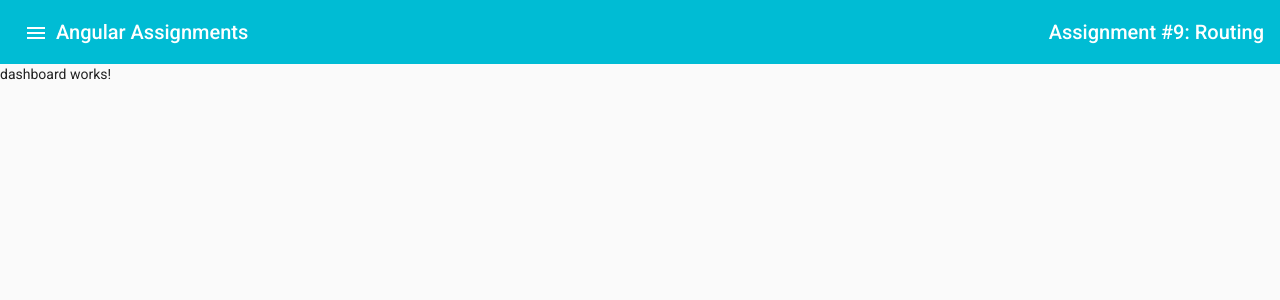
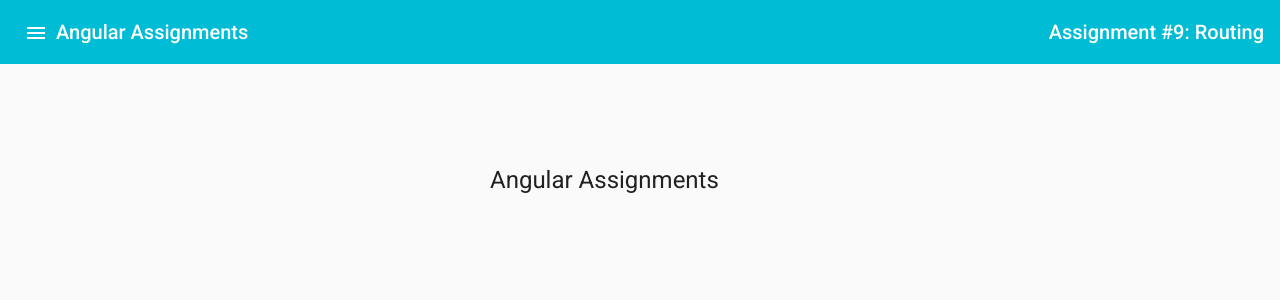
Before and after one commit to Ibrahim-Torabek/Angular-Assignment, an Angular app: page / in a window 1280 px wide. Shown: the top 300 px of the page. Built offline with nearby package versions, Linux system fonts and the light colour scheme; what angular-in-memory-web-api would draw is missing.

Commit message:
Fetched content by id successfully in ContentDetail component

```diff
--- a/src/app/app.component.html
+++ b/src/app/app.component.html
@@ -1,7 +1,8 @@
 <mat-drawer-container class="container" autosize>
   <mat-drawer #drawer class="sidenav" >
     <button color="primary" mat-button routerLink="" (click)="drawer.toggle()"> Home </button>
-    <button color="primary" mat-button routerLink="contents" (click)="drawer.toggle()"> Contents </button>
+    <mat-divider></mat-divider>
+    <button color="primary" mat-button routerLink="contents" (click)="drawer.toggle()"> Content List </button>
   </mat-drawer>
   <div class="sidenav-content">
     <mat-toolbar color="primary">
--- a/src/app/content-card/content-card.component.html
+++ b/src/app/content-card/content-card.component.html
@@ -1,4 +1,4 @@
-<mat-card>
+<mat-card >
   <mat-card-header>
     <div mat-card-avatar>
       <img src="/assets/person.svg">
@@ -6,16 +6,16 @@
     <mat-card-title>{{ content.title }}</mat-card-title>
     <mat-card-subtitle>{{ content.author }}</mat-card-subtitle>
   </mat-card-header>
-  <img mat-card-lg-image src="assets/person.svg" class="blank-image" *ngIf="!content.imgUrl" alt="Personal Image" (click)="showId()">
+  <img mat-card-lg-image src="assets/person.svg" class="blank-image" *ngIf="!content.imgUrl" alt="Personal Image" routerLink="/content/{{content.id}}">
   <img mat-card-lg-image
     alt="Personal Image"
        src="{{content.imgUrl}}"
        class="person-image"
        id="person1-image"
        *ngIf="content.imgUrl"
-       (click)="showId()"
+       routerLink="/content/{{content.id}}"
   >
-  <mat-card-content>
+  <mat-card-content routerLink="/content/{{content.id}}">
     <p>
       <span class="mat-body">  {{ content.body}} </span>
     </p>
--- a/src/app/content-card/content-card.component.scss
+++ b/src/app/content-card/content-card.component.scss
@@ -83,8 +83,14 @@ tr:nth-child(even) {
 .mat-card-content{
   height: 80px;
   overflow: hidden;
+  cursor: pointer;
 }
 
 .mat-card-content .mat-body{
   text-overflow: ellipsis;
 }
+
+.mat-card:hover{
+  right: .3em;
+  bottom: .3em;
+}
--- a/src/app/content-detail/content-detail.component.html
+++ b/src/app/content-detail/content-detail.component.html
@@ -1 +1,2 @@
+<h1>{{content.author}}</h1>
 <p>content-detail works!</p>
--- a/src/app/content-detail/content-detail.component.ts
+++ b/src/app/content-detail/content-detail.component.ts
@@ -1,4 +1,6 @@
 import { Component, OnInit } from '@angular/core';
+import {ActivatedRoute} from "@angular/router";
+import {ContentService} from "../services/content.service";
 
 @Component({
   selector: 'app-content-detail',
@@ -7,9 +9,25 @@ import { Component, OnInit } from '@angular/core';
 })
 export class ContentDetailComponent implements OnInit {
 
-  constructor() { }
+  id = 0;
+  content: any = {};
+
+  constructor(
+    private route: ActivatedRoute,
+    private contentService: ContentService
+  ) {
+
+  }
 
   ngOnInit(): void {
+    this.route.paramMap.subscribe(parameters => {
+      this.id = Number(parameters.get('id'));
+
+      this.contentService.getContent(this.id).subscribe(content =>{
+        this.content = content;
+        // console.log(content);
+      });
+    })
   }
 
 }
--- a/src/app/dashboard/dashboard.component.css
+++ b/src/app/dashboard/dashboard.component.css
@@ -0,0 +1,6 @@
+div{
+  margin: auto;
+  padding-top: 100px;
+  align-content: center;
+  width: 300px;
+}
--- a/src/app/dashboard/dashboard.component.html
+++ b/src/app/dashboard/dashboard.component.html
@@ -1 +1,3 @@
-<p>dashboard works!</p>
+<div>
+  <h1>Angular Assignments</h1>
+</div>
--- a/src/app/services/content.service.ts
+++ b/src/app/services/content.service.ts
@@ -22,6 +22,10 @@ export class ContentService {
     return this.http.get<Content[]>("api/contents");
   }
 
+  getContent(id: number): Observable<Content>{
+    return this.http.get<Content>('api/contents/' + id);
+  }
+
   addContent(content: Content): Observable<Content> {
     return this.http.post<Content>("api/contents", content, this.httpOptions);
   }
```
